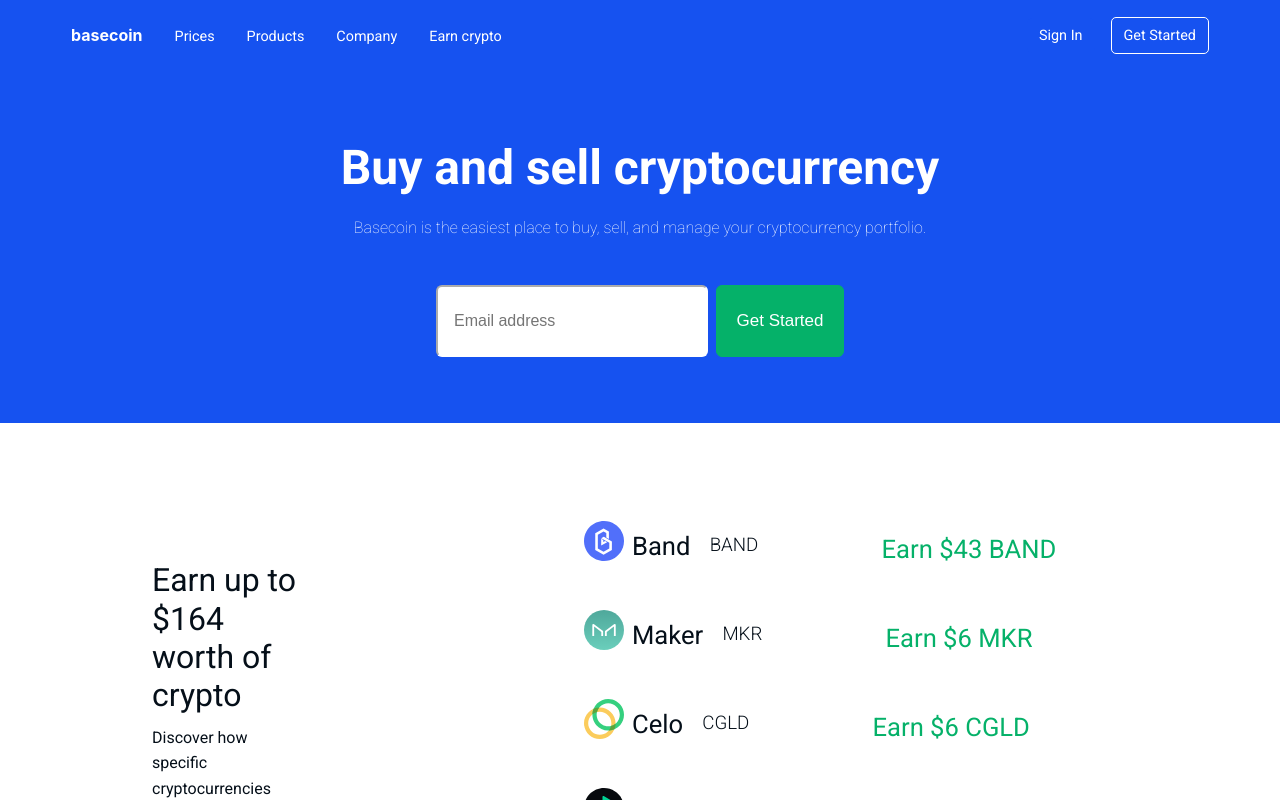
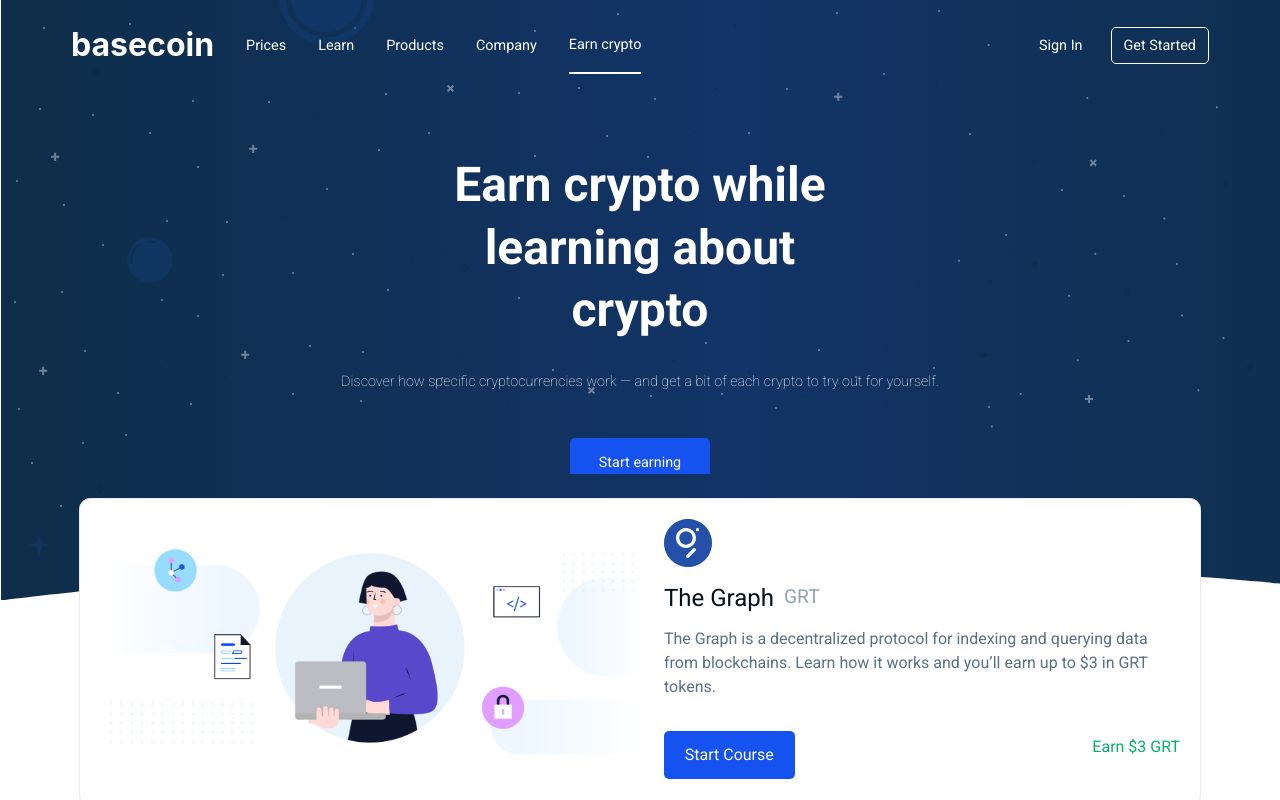
Before and after one commit to chideraao/coinbase-y, a React (Create React App) app: page /earn in a window 1280 px wide. Shown: the top 800 px of the page. Built offline with nearby package versions, Linux system fonts and the light colour scheme.

Commit message:
setup routers

```diff
--- a/package.json
+++ b/package.json
@@ -16,6 +16,7 @@
 		"react": "^17.0.1",
 		"react-chartjs-2": "^2.11.1",
 		"react-dom": "^17.0.1",
+		"react-router-dom": "^5.2.0",
 		"react-scripts": "4.0.1",
 		"web-vitals": "^0.2.4"
 	},
--- a/src/App.js
+++ b/src/App.js
@@ -13,23 +13,30 @@
 import Careers from "./Pages/Careers";
 import Home from "./Pages/Home";
 import { ReviewsProvider } from "./State/ReviewsContext";
+import { BrowserRouter as Router, Route, Switch } from "react-router-dom";
+import Press from "./Pages/Press";
 
 library.add(faChevronLeft, faChevronRight);
 
 function App() {
 	return (
+		<Router>
 			<EarnProvider>
 				<AboutProvider>
 					<ReviewsProvider>
 						<div className="App">
-						<Home />
-						<Careers />
-						<About />
-						<Earn />
+							<Switch>
+								<Route path="/" component={Home} exact />
+								<Route path="/about" component={About} />
+								<Route path="/careers" component={Careers} />
+								<Route path="/earn" component={Earn} />
+								<Route path="/press" component={Press} />
+							</Switch>
 						</div>
 					</ReviewsProvider>
 				</AboutProvider>
 			</EarnProvider>
+		</Router>
 	);
 }
 
--- a/src/CSS/App.css
+++ b/src/CSS/App.css
@@ -60,6 +60,10 @@
 	padding-bottom: 1rem;
 }
 
+.header h1 {
+	font-size: 2rem;
+}
+
 .header .navbar {
 	justify-content: space-between;
 	padding-bottom: 1rem;
@@ -72,7 +76,7 @@
 	font-size: 16px;
 }
 
-.navbar a:hover {
+.navbar .nav a:hover {
 	color: rgba(255, 255, 255, 0.4);
 }
 
@@ -849,6 +853,10 @@
 	padding-bottom: 1rem;
 }
 
+.about-header h1 {
+	font-size: 1.6rem;
+}
+
 .logo {
 	font-family: -apple-system, BlinkMacSystemFont, "Segoe UI", Roboto, Oxygen,
 		Ubuntu, Cantarell, "Open Sans", "Helvetica Neue", sans-serif;
@@ -856,7 +864,7 @@
 	font-size: 16px;
 }
 
-.about-header .navbar a:hover {
+.about-header .navbar .nav a:hover {
 	color: rgba(255, 255, 255, 0.4);
 }
 
@@ -928,7 +936,7 @@
 
 .about .subnav .nav .about {
 	border-bottom: 1px solid var(--dark-color);
-	padding-bottom: 1.15rem;
+	padding-bottom: 1.2rem;
 }
 
 .about .main {
--- a/src/Components/AboutFooter.jsx
+++ b/src/Components/AboutFooter.jsx
@@ -28,8 +28,8 @@
 					</div>
 					<div className="company flex">
 						<h2>Company</h2>
-						<a href="#">About</a>
-						<a href="#">Careers</a>
+						<a href="/about">About</a>
+						<a href="/careers">Careers</a>
 						<a href="#">Press</a>
 						<a href="#">Legal & Privacy</a>
 						<a href="#">Support</a>
--- a/src/Components/AboutHeader.jsx
+++ b/src/Components/AboutHeader.jsx
@@ -1,32 +1,33 @@
 import React from "react";
+import { Link } from "react-router-dom";
 
 function AboutHeader() {
 	return (
 		<div className="about-header">
 			<div className="navbar flex container">
 				<div className="flex">
-					<a href="/">
+					<Link to="/">
 						{" "}
 						<h1 className="logo">basecoin</h1>
-					</a>
+					</Link>
 				</div>
 				<div className="auth">
 					<nav className="nav">
 						<ul>
 							<li>
-								<a className="products" href="/products">
+								<Link className="products" to="/products">
 									Products
-								</a>
+								</Link>
 							</li>
 							<li>
-								<a className="help" href="/help">
+								<Link className="help" href="/help">
 									Help
-								</a>
+								</Link>
 							</li>
 							<li>
-								<a className="prices" href="/prices">
+								<Link className="prices" tp="/prices">
 									Prices
-								</a>
+								</Link>
 							</li>
 						</ul>
 					</nav>
--- a/src/Components/Footer.jsx
+++ b/src/Components/Footer.jsx
@@ -26,7 +26,7 @@
 					<a href="#">Coinbase</a>
 					<a href="#">Commerce</a>
 					<a href="#">Custody</a>
-					<a href="#">Earn</a>
+					<a href="/earn">Earn</a>
 					<a href="#">Prime</a>
 					<a href="#">Pro</a>
 					<a href="#">USD Coin</a>
@@ -50,9 +50,9 @@
 				</div>
 				<div className="company flex">
 					<h2>Company</h2>
-					<a href="#">About</a>
+					<a href="/about">About</a>
 					<a href="#">Affiliates</a>
-					<a href="#">Careers</a>
+					<a href="/careers">Careers</a>
 					<a href="#">Partners</a>
 					<a href="#">Press</a>
 					<a href="#">Legal & Privacy</a>
--- a/src/Components/Header.jsx
+++ b/src/Components/Header.jsx
@@ -1,14 +1,15 @@
 import React from "react";
+import { Link } from "react-router-dom";
 
 function Header() {
 	return (
 		<div className="header">
 			<div className="navbar flex container">
 				<div className="flex">
-					<a href="/">
-						{" "}
+					<Link to="/">
 						<h1 className="logo">basecoin</h1>
-					</a>
+					</Link>
+
 					<nav className="nav">
 						<ul>
 							<li>
@@ -17,20 +18,22 @@
 								</a>
 							</li>
 							<li>
+								<a className="learn" href="/learn">
+									Learn
+								</a>
+							</li>
+							<li>
 								<a className="products" href="/products">
 									Products
 								</a>
 							</li>
-							<li>
-								<a className="company" href="/company">
-									Company
-								</a>
-							</li>
-							<li>
-								<a className="crypto" href="/crypto">
-									Earn crypto
-								</a>
-							</li>
+							<Link to="/company" className="company">
+								<li>Company</li>
+							</Link>
+
+							<Link to="/earn" className="crypto">
+								<li>Earn crypto</li>
+							</Link>
 						</ul>
 					</nav>
 				</div>
--- a/src/Pages/About.jsx
+++ b/src/Pages/About.jsx
@@ -5,6 +5,7 @@
 import { ReactComponent as Support } from "../logos/question.svg";
 import { ReactComponent as Press } from "../logos/press.svg";
 import { ReactComponent as Mailing } from "../logos/mailing.svg";
+import { Link } from "react-router-dom";
 
 function About() {
 	const [about, , setAbout] = useContext(AboutContext);
@@ -24,24 +25,27 @@
 					<nav className="nav">
 						<ul className="flex">
 							<li>
-								<a className="about" href="/about">
+								<Link to="/about" className="about">
 									About
-								</a>
+								</Link>
 							</li>
+
 							<li>
-								<a className="careers" href="/careers">
+								<Link to="/careers" className="careers">
 									Careers
-								</a>
+								</Link>
 							</li>
+
 							<li>
-								<a className="mission" href="/prices">
+								<Link to="/mission" className="mission">
 									Mission
-								</a>
+								</Link>
 							</li>
+
 							<li>
-								<a className="press" href="/press">
-									Press
-								</a>
+								<Link to="/press" className="press">
+									Press{" "}
+								</Link>
 							</li>
 						</ul>
 					</nav>
--- /dev/null
+++ b/src/Pages/Press.jsx
@@ -0,0 +1,19 @@
+import React from "react";
+import AboutFooter from "../Components/AboutFooter";
+import AboutHeader from "../Components/AboutHeader";
+
+function Press() {
+	return (
+		<div className="press">
+			<AboutHeader />
+			<section className="showcase">
+				<div className="container">
+					<h1>Press & Media</h1>
+				</div>
+			</section>
+			<AboutFooter />
+		</div>
+	);
+}
+
+export default Press;
```
Also changed, not shown: 2 other files (tests, documents, lock files or other folders). Lines whose indentation alone changed are shown as unchanged.
